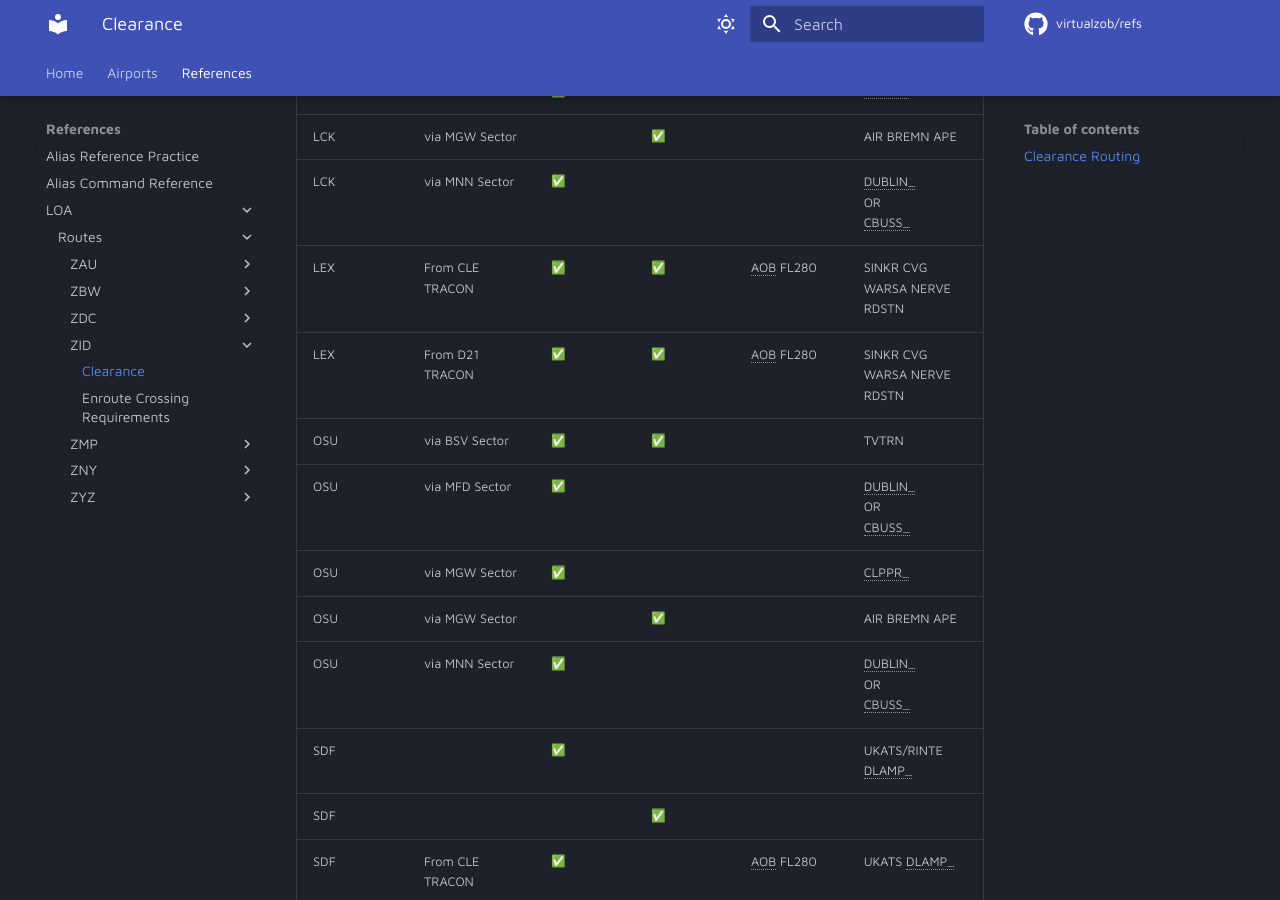
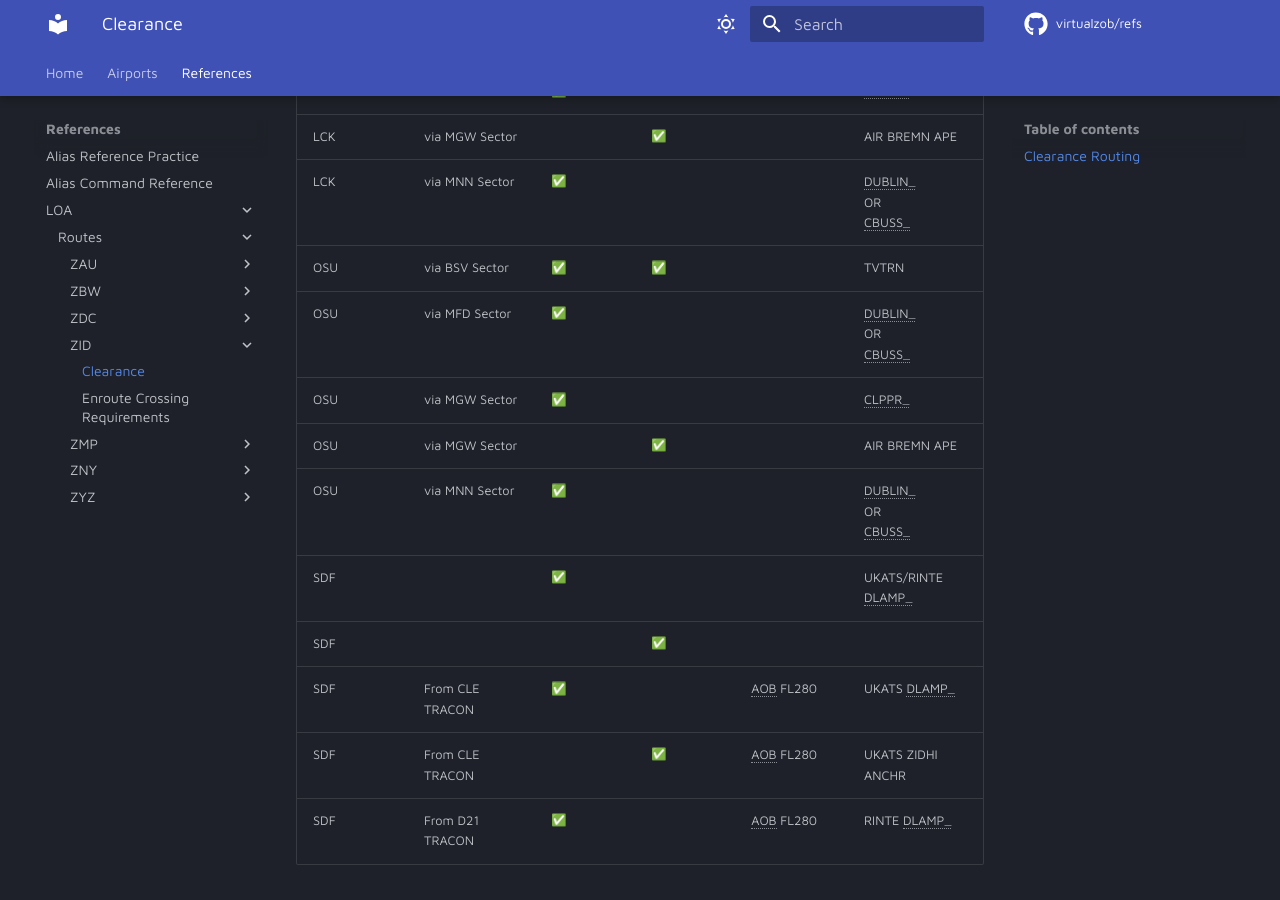
Before and after one commit to virtualZOB/refs, an MkDocs documentation site: the page built from docs/references/LOA/Routes/ZID/Clearance.md, in a window 1280 px wide and 900 px high, scrolled down 2686 px. Built offline with MkDocs 1.6.1 and Material for MkDocs 9.7.7, drawn with Linux system fonts in a browser that asks for light colours; emoji names are drawn with the system emoji font; comment, search, counter and statistics services are not loaded.

Commit message:
Update Clearance.md

```diff
--- a/docs/references/LOA/Routes/ZID/Clearance.md
+++ b/docs/references/LOA/Routes/ZID/Clearance.md
@@ -39,8 +39,6 @@
 | LCK | via MGW Sector | :white_check_mark: | | | CLPPR_ |
 | LCK | via MGW Sector | | :white_check_mark: | | AIR BREMN APE |
 | LCK | via MNN Sector | :white_check_mark: | | |  DUBLIN_ <br> OR <br> CBUSS_|
-| LEX | From CLE TRACON | :white_check_mark: | :white_check_mark:  | AOB FL280 | SINKR CVG WARSA NERVE RDSTN |
-| LEX | From D21 TRACON | :white_check_mark: | :white_check_mark:  | AOB FL280 | SINKR CVG WARSA NERVE RDSTN |
 | OSU | via BSV Sector | :white_check_mark:| :white_check_mark: | | TVTRN |
 | OSU | via MFD Sector | :white_check_mark: | | |  DUBLIN_ <br> OR <br> CBUSS_|
 | OSU | via MGW Sector | :white_check_mark: | | | CLPPR_ |
```
